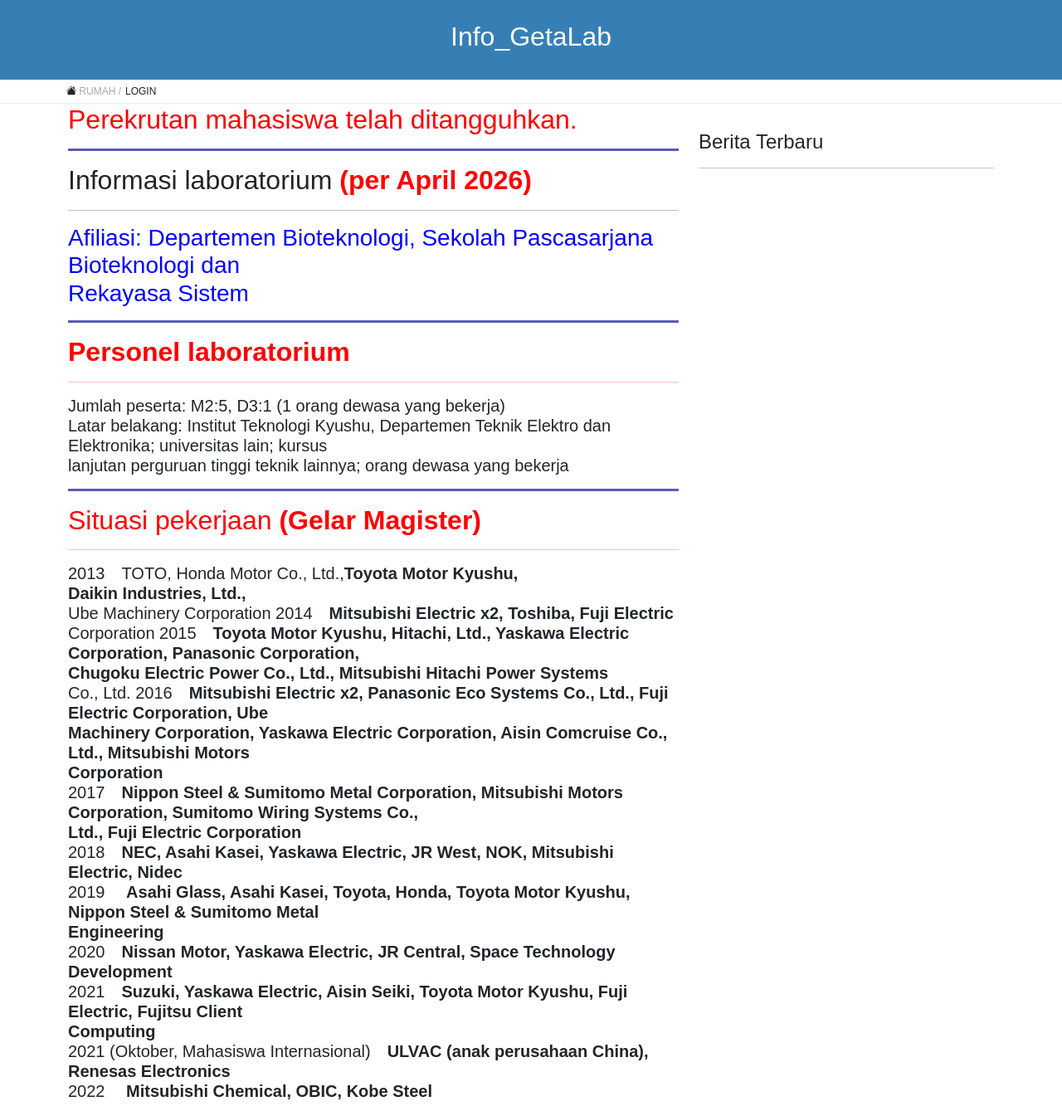
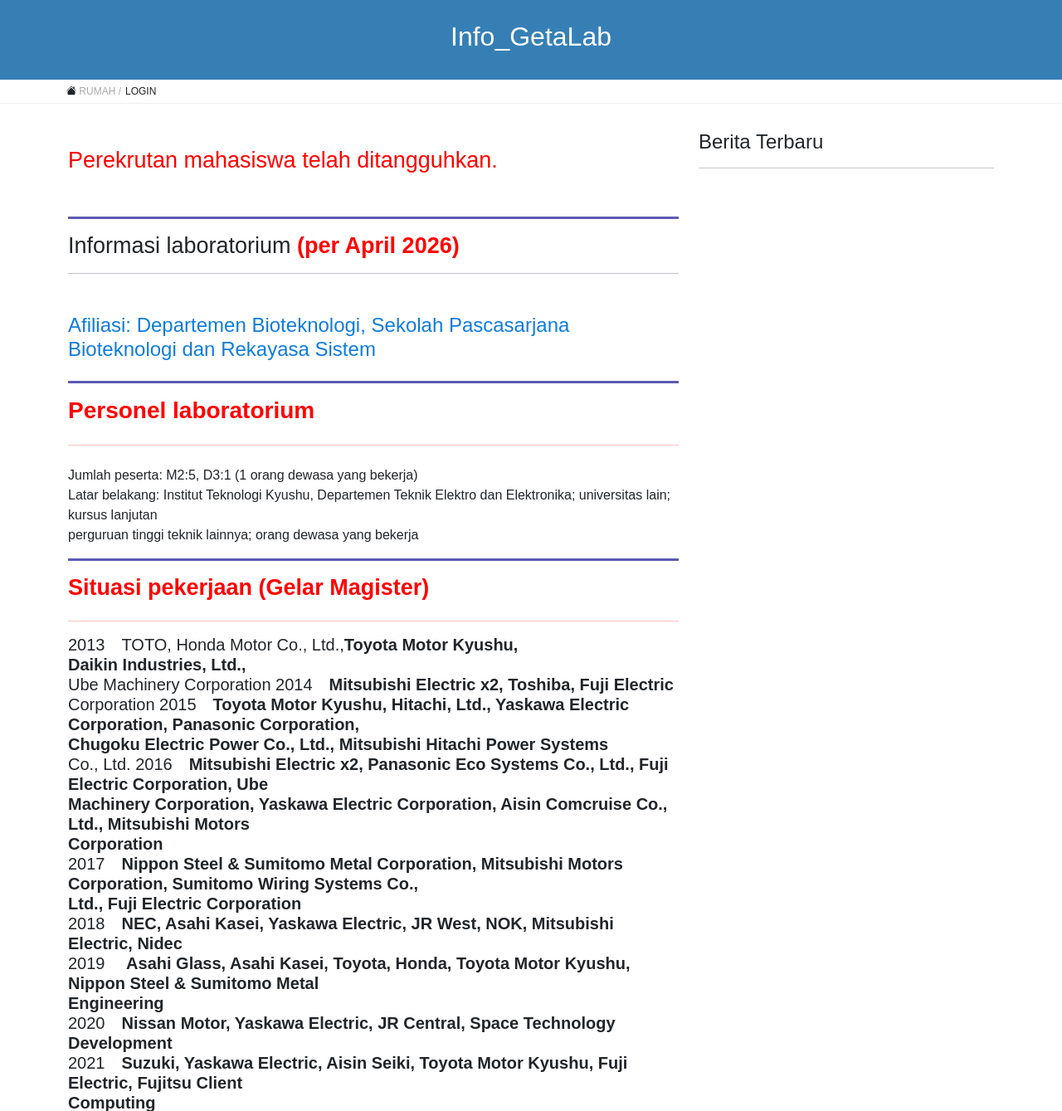
Before and after one commit to Renasha31/lab-geta-pens, a Laravel app: page /info in a window 1280 px wide. Shown: the part 104-1443 px from the top of the page at 83% size. Run offline with Laravel 12, Linux system fonts and the light colour scheme; data that the repository does not hold is empty.

Commit message:
find: memperbiki info lab

```diff
--- a/resources/views/info/index.blade.php
+++ b/resources/views/info/index.blade.php
@@ -2,25 +2,25 @@
 @section('page-title', 'Info_GetaLab')
 @section('content')
 
-    <h2 class="mb-3" style="color: red">Perekrutan mahasiswa telah ditangguhkan.</h2>
+    <p class="mt-5" style="color: red; font-size: 27px;">Perekrutan mahasiswa telah ditangguhkan.</p>
+    <hr style="border-top: 3px solid #5b5bb4; opacity: 1;" class="mt-5">
+
+    <h2 style="font-size: 27px;" class="mt-1">Informasi laboratorium <strong style="color: red">(per April 2026)</strong></h2>
+    <hr style="color: #040453;">
+
+    <h4 style="color: #0e7cdd;" class="mt-5 mb-4">Afiliasi: Departemen Bioteknologi, Sekolah Pascasarjana Bioteknologi dan
+        Rekayasa Sistem</h4>
     <hr style="border-top: 3px solid #5b5bb4; opacity: 1;">
 
-    <h2>Informasi laboratorium <strong style="color: red">(per April 2026)</strong></h2>
-    <hr style="color: #040453;">
+    <h3 style="color: red;" class="mb-4"><strong>Personel laboratorium</strong></h3>
+    <hr style="color: red">
 
-    <h3 style="white-space: pre-line; color: blue;">Afiliasi: Departemen Bioteknologi, Sekolah Pascasarjana Bioteknologi dan
-        Rekayasa Sistem</h3>
+    <p style="white-space: pre-line" class="mt-4">Jumlah peserta: M2:5, D3:1 (1 orang dewasa yang bekerja)
+        Latar belakang: Institut Teknologi Kyushu, Departemen Teknik Elektro dan Elektronika; universitas lain; kursus lanjutan
+        perguruan tinggi teknik lainnya; orang dewasa yang bekerja</p>
     <hr style="border-top: 3px solid #5b5bb4; opacity: 1;">
 
-    <h2 style="color: red"><strong>Personel laboratorium</strong></h2>
-    <hr style="color: red">
-
-    <h5 style="white-space: pre-line">Jumlah peserta: M2:5, D3:1 (1 orang dewasa yang bekerja)
-        Latar belakang: Institut Teknologi Kyushu, Departemen Teknik Elektro dan Elektronika; universitas lain; kursus
-        lanjutan perguruan tinggi teknik lainnya; orang dewasa yang bekerja</h5>
-    <hr style="border-top: 3px solid #5b5bb4; opacity: 1;">
-
-    <h2 style="color: red">Situasi pekerjaan <strong>(Gelar Magister)</strong></h2>
+    <h2 style="color: red; font-size: 27px;" class="mb-4"><strong>Situasi pekerjaan (Gelar Magister)</strong></h2>
     <hr style="color: red">
 
     <h5 style="white-space: pre-line; line-height: 1,5;">2013　TOTO, Honda Motor Co., Ltd.,<strong>Toyota Motor Kyushu,
--- a/resources/views/sidebar.blade.php
+++ b/resources/views/sidebar.blade.php
@@ -7,7 +7,7 @@
 
 @foreach ($berita as $item)
     <p>
-        <a href="{{ route('berita.show', $item->id) }}" style="color: black; text-decoration: none">
+        <a href="{{ route('berita.show', $item->id) }}" style="text-decoration: none; color: #3b4340;">
             {{ $item->title }}
         </a>
     </p>
```
